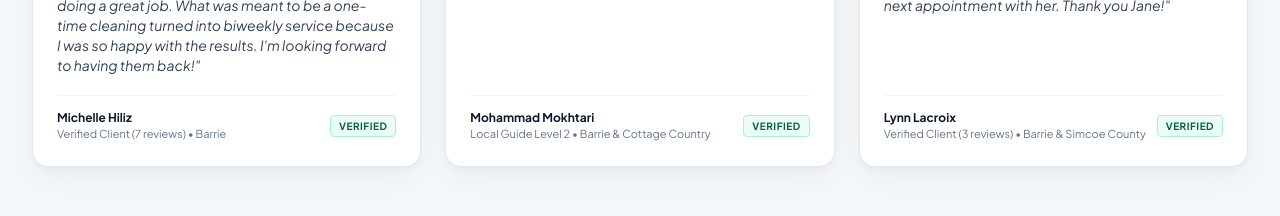
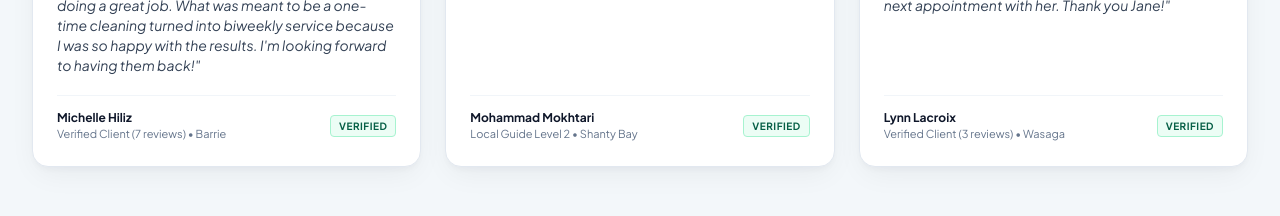
Before and after one commit to ur2dboi/cleaning-, a React (Vite) app: page / in a window 1280 px wide. Shown: the part 4480-4696 px from the top of the page. Built offline with nearby package versions, Linux system fonts and the light colour scheme; a web font is replaced by a local one.

Commit message:
Update review locations: Mohammad Mokhtari to Shanty Bay, Lynn Lacroix to Wasaga, Michelle Hiliz to Barrie

```diff
--- a/src/data/content.ts
+++ b/src/data/content.ts
@@ -262,7 +262,7 @@ export const TESTIMONIALS: Testimonial[] = [
     id: "2",
     author: "Mohammad Mokhtari",
     role: "Local Guide Level 2",
-    location: "Barrie & Cottage Country",
+    location: "Shanty Bay",
     category: "residential",
     rating: 5,
     content: "Jane has done an excellent job caring for our home and cottage over the years. She is reliable, detail-oriented, and truly cares about doing things well. I would highly recommend Jitto to anyone and look forward to having her help us again.",
@@ -272,7 +272,7 @@ export const TESTIMONIALS: Testimonial[] = [
     id: "3",
     author: "Lynn Lacroix",
     role: "Verified Client (3 reviews)",
-    location: "Barrie & Simcoe County",
+    location: "Wasaga",
     category: "residential",
     rating: 5,
     content: "My mother in law was looking for a cleaner and found this wonderful website. Jane is very thoughtful and is always in touch to make things go smoothly. My mother in law was very impressed with her first cleaning experience. She has booked her next appointment with her. Thank you Jane!",
```
